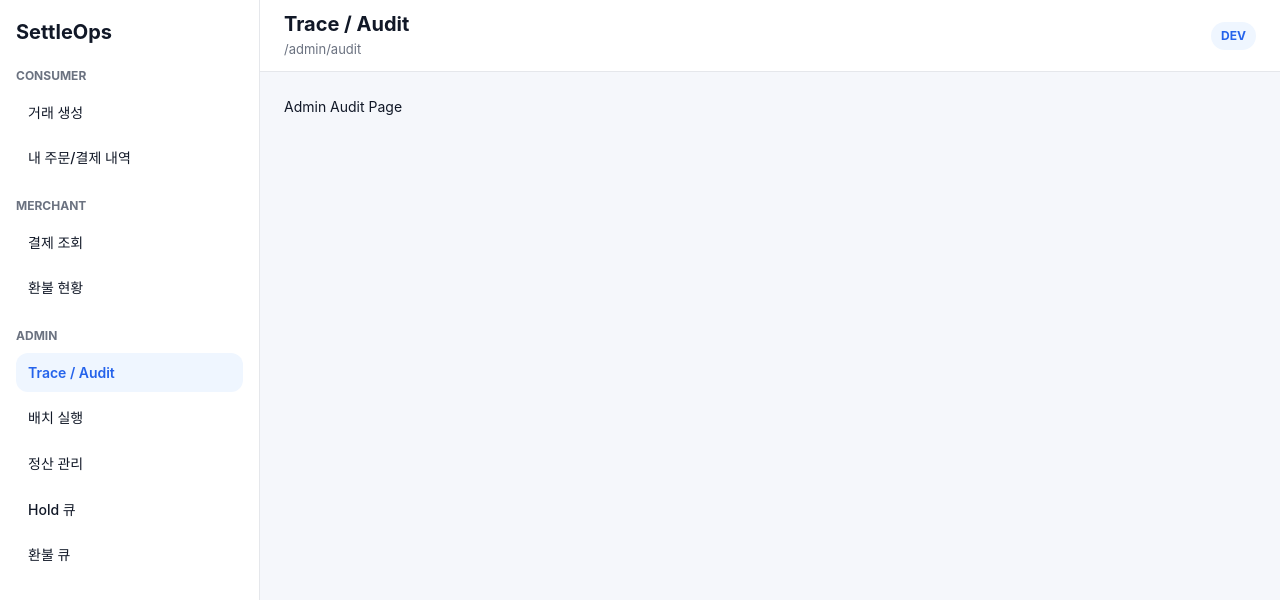
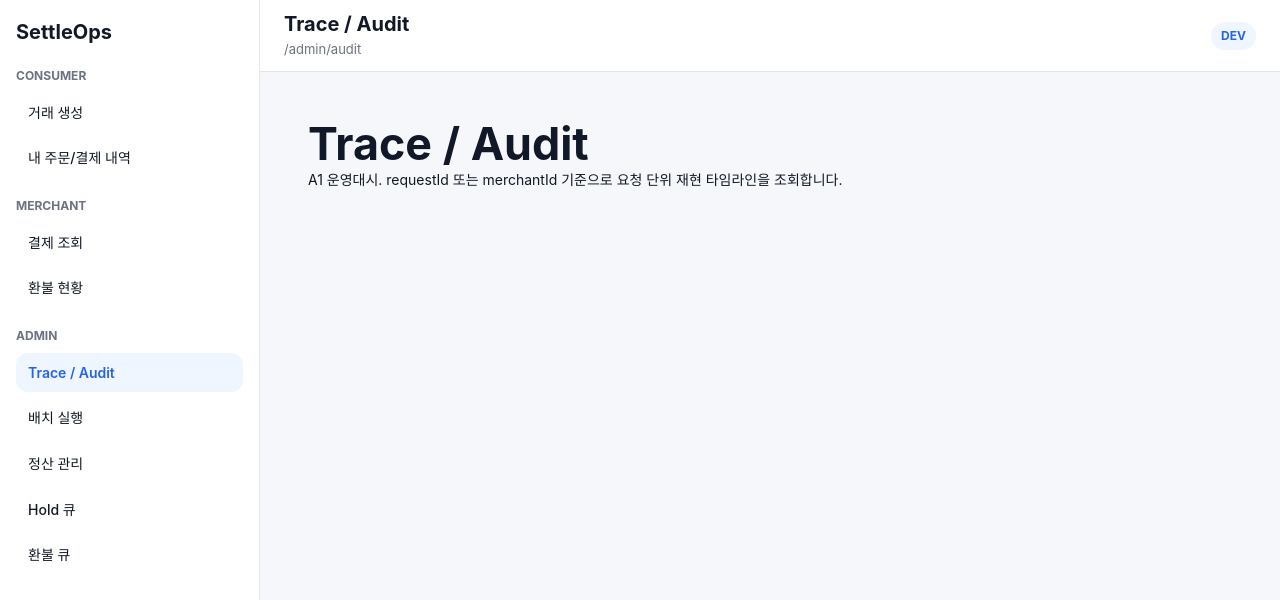
Before and after one commit to ggeuri/SettleOps, a React (Vite) app in the folder admin-web/: page /admin/audit in a window 1280 px wide. Shown: the top 600 px of the page. Built offline with nearby package versions, Linux system fonts and the light colour scheme.

Commit message:
chore: C2 주문 상세 목업 정리 및 admin 빈 페이지 추가

```diff
--- a/admin-web/src/api/paymentApi.js
+++ b/admin-web/src/api/paymentApi.js
@@ -1,3 +1,5 @@
+// /admin-web/src/api/paymentApi.js
+
 import { requestJson } from "./http.js";
 
 // TODO: C2(B 담당)에서 구현
--- a/admin-web/src/app/router/AdminRoutes.jsx
+++ b/admin-web/src/app/router/AdminRoutes.jsx
@@ -1,8 +1,9 @@
 import { Routes, Route } from "react-router-dom";
-import AdminAuditPage from "../../pages/AdminAuditPage.jsx";
+import AdminAuditPage from "../../pages/admin/AdminAuditPage.jsx";
 import BatchPage from "../../pages/admin/BatchPage.jsx"
 import SettlementManagePage from "../../pages/admin/SettlementManagePage.jsx"
 import SettlementDetailAdminPage from "../../pages/admin/SettlementDetailAdminPage.jsx"
+import HoldQueuePage from "../../pages/admin/HoldQueuePage.jsx";
 
 export default function AdminRoutes() {
   return (
@@ -10,6 +11,7 @@ export default function AdminRoutes() {
       <Route path="audit" element={<AdminAuditPage />} />
       <Route path="settlement-batches" element={<BatchPage />}/>
       <Route path="settlements" element={<SettlementManagePage />}/>
+      <Route path="holds" element={<HoldQueuePage />} />
       <Route
         path="settlements/:settlementId"
         element={<SettlementDetailAdminPage />}
--- a/admin-web/src/pages/AdminAuditPage.jsx
+++ /dev/null
@@ -1,3 +0,0 @@
-export default function AdminAuditPage() {
-  return <div>Admin Audit Page</div>;
-}
--- /dev/null
+++ b/admin-web/src/pages/admin/AdminAuditPage.jsx
@@ -0,0 +1,15 @@
+// /admin-web/src/pages/admin/AdminAuditPage.jsx
+
+import PageLayout from "../../components/layout/PageLayout.jsx";
+import SectionCard from "../../components/layout/SectionCard.jsx";
+
+export default function AdminAuditPage() {
+  return (
+    <PageLayout
+      title="Trace / Audit"
+      description="A1 운영대시. requestId 또는 merchantId 기준으로 요청 단위 재현 타임라인을 조회합니다."
+    >
+
+    </PageLayout>
+  );
+}
--- /dev/null
+++ b/admin-web/src/pages/admin/HoldQueuePage.jsx
@@ -0,0 +1,15 @@
+// /admin-web/src/pages/admin/HoldQueuePage.jsx
+
+import PageLayout from "../../components/layout/PageLayout.jsx";
+import SectionCard from "../../components/layout/SectionCard.jsx";
+
+export default function HoldQueuePage() {
+  return (
+    <PageLayout
+      title="Hold 큐"
+      description="A5 Hold 승인/해제 화면입니다. A4에서 settlementId 앵커로 프리필터 진입할 수 있습니다."
+    >
+
+    </PageLayout>
+  );
+}
--- a/admin-web/src/pages/consumer/OrderDetailPage.jsx
+++ b/admin-web/src/pages/consumer/OrderDetailPage.jsx
@@ -91,6 +91,13 @@ export default function OrderDetailPage() {
       </SectionCard>
 
       <SectionCard title="응답 예시">
+        <div className="guard-notice" style={{ marginBottom: "16px" }}>
+          <div className="guard-notice__title">응답 헤더</div>
+          <div className="guard-notice__description">
+            pay API의 requestId는 응답 바디가 아니라 <strong>X-Request-Id</strong> 응답 헤더로만 전달됩니다.
+          </div>
+        </div>
+
         <div className="kv-list">
           <div className="kv-item">
             <div className="kv-item__label">httpStatus</div>
@@ -100,9 +107,9 @@ export default function OrderDetailPage() {
           </div>
 
           <div className="kv-item">
-              <div className="kv-item__label">requestId</div>
+            <div className="kv-item__label">paymentId</div>
             <div className="kv-item__value">
-                <div className="display-field">req_20260318_abc123</div>
+              <div className="display-field">PAY-20260318-0001</div>
             </div>
           </div>
 
```
Lines whose indentation alone changed are shown as unchanged.
